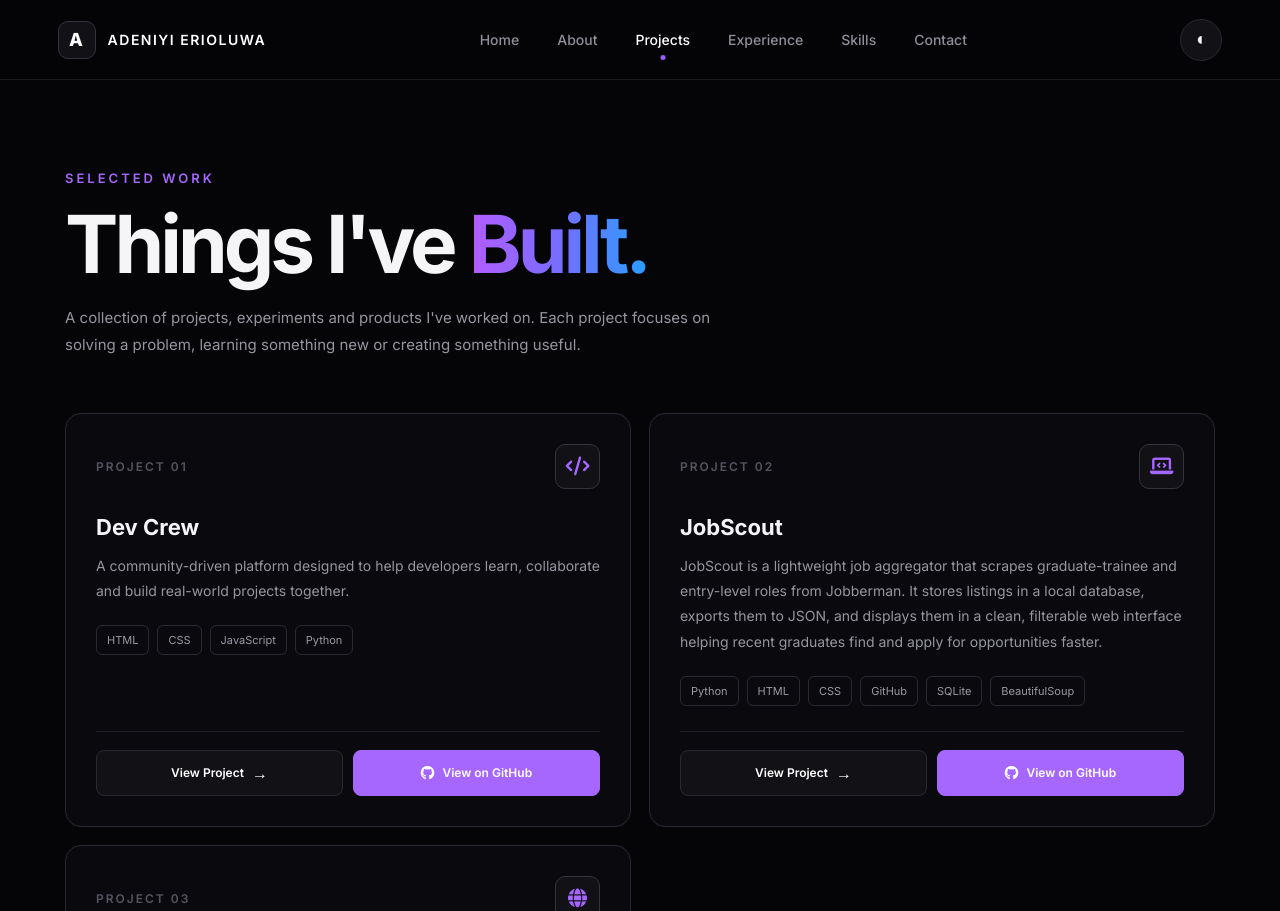
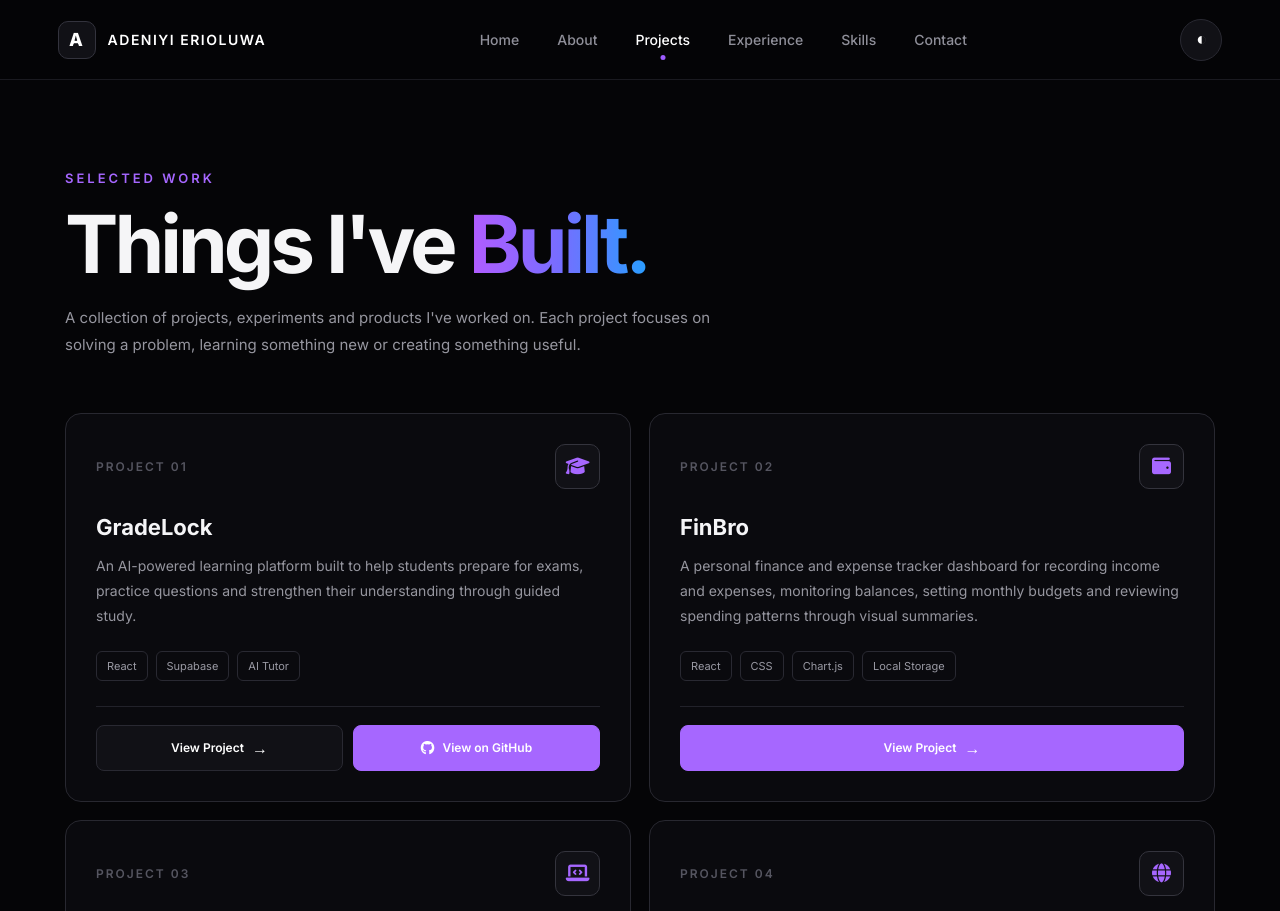
Before and after one commit to erioluwaadeniyi/my-portfolio, a plain HTML site: page projects.html in a window 1280 px wide. Shown: the top 911 px of the page. Drawn offline with nearby package versions, Linux system fonts and the light colour scheme.

Commit message:
Update portfolio projects: GradeLock and FinBro

```diff
--- a/projects.html
+++ b/projects.html
@@ -853,7 +853,68 @@ body {
 
 
     <!-- =========================
-         PROJECT 01 — DEV CREW
+         PROJECT 01 — GRADELOCK
+    ========================= -->
+
+    <article class="project-card">
+      <div>
+        <div class="project-top">
+          <span class="project-number">PROJECT 01</span>
+          <div class="project-icon"><i class="fa-solid fa-graduation-cap"></i></div>
+        </div>
+        <h2>GradeLock</h2>
+        <p>
+          An AI-powered learning platform built to help students prepare for exams,
+          practice questions and strengthen their understanding through guided study.
+        </p>
+        <div class="project-tech">
+          <span>React</span>
+          <span>Supabase</span>
+          <span>AI Tutor</span>
+        </div>
+      </div>
+      <div class="project-links">
+        <a href="https://gradelock.vercel.app/" class="project-link" target="_blank" rel="noopener noreferrer">
+          View Project <span>→</span>
+        </a>
+        <a href="https://github.com/erioluwaadeniyi/GradeLock" class="project-link github" target="_blank" rel="noopener noreferrer">
+          <i class="fa-brands fa-github"></i> View on GitHub
+        </a>
+      </div>
+    </article>
+
+    <!-- =========================
+         PROJECT 02 — FINBRO
+    ========================= -->
+
+    <article class="project-card">
+      <div>
+        <div class="project-top">
+          <span class="project-number">PROJECT 02</span>
+          <div class="project-icon"><i class="fa-solid fa-wallet"></i></div>
+        </div>
+        <h2>FinBro</h2>
+        <p>
+          A personal finance and expense tracker dashboard for recording income and
+          expenses, monitoring balances, setting monthly budgets and reviewing
+          spending patterns through visual summaries.
+        </p>
+        <div class="project-tech">
+          <span>React</span>
+          <span>CSS</span>
+          <span>Chart.js</span>
+          <span>Local Storage</span>
+        </div>
+      </div>
+      <div class="project-links">
+        <a href="https://finbro-eta.vercel.app/" class="project-link github" target="_blank" rel="noopener noreferrer">
+          View Project <span>→</span>
+        </a>
+      </div>
+    </article>
+
+    <!-- =========================
+         PROJECT 03 — JOBSCOUT
     ========================= -->
 
     <article class="project-card">
@@ -864,118 +925,7 @@ body {
         <div class="project-top">
 
           <span class="project-number">
-            PROJECT 01
-          </span>
-
-          <div class="project-icon">
-
-            <i class="fa-solid fa-code"></i>
-
-          </div>
-
-        </div>
-
-
-        <h2>
-          Dev Crew
-        </h2>
-
-
-        <p>
-
-          A community-driven platform designed to
-          help developers learn, collaborate and
-          build real-world projects together.
-
-        </p>
-
-
-        <div class="project-tech">
-
-          <span>
-            HTML
-          </span>
-
-          <span>
-            CSS
-          </span>
-
-          <span>
-            JavaScript
-          </span>
-
-          <span>
-            Python
-          </span>
-
-        </div>
-
-      </div>
-
-
-      <div class="project-links">
-
-
-        <!-- VIEW PROJECT -->
-
-        <button
-          type="button"
-          class="project-link"
-          onclick="openModal(
-            'development',
-            'Still Under Development',
-            'Dev Crew is currently under development. The project site will be available here once development is complete.'
-          )"
-        >
-
-          View Project
-
-          <span>
-            →
-          </span>
-
-        </button>
-
-
-        <!-- PRIVATE GITHUB -->
-
-        <button
-          type="button"
-          class="project-link github"
-          onclick="openModal(
-            'private',
-            'Private Repository',
-            'The Dev Crew GitHub repository is currently private while the project is being developed.'
-          )"
-        >
-
-          <i class="fa-brands fa-github"></i>
-
-          View on GitHub
-
-        </button>
-
-
-      </div>
-
-
-    </article>
-
-
-
-    <!-- =========================
-         PROJECT 02 — JOBSCOUT
-    ========================= -->
-
-    <article class="project-card">
-
-
-      <div>
-
-        <div class="project-top">
-
-          <span class="project-number">
-            PROJECT 02
+            PROJECT 03
           </span>
 
           <div class="project-icon">
@@ -1081,7 +1031,7 @@ body {
 
 
     <!-- =========================
-         PROJECT 03 — PORTFOLIO
+         PROJECT 04 — PORTFOLIO
     ========================= -->
 
     <article class="project-card">
@@ -1092,7 +1042,7 @@ body {
         <div class="project-top">
 
           <span class="project-number">
-            PROJECT 03
+            PROJECT 04
           </span>
 
           <div class="project-icon">
```
